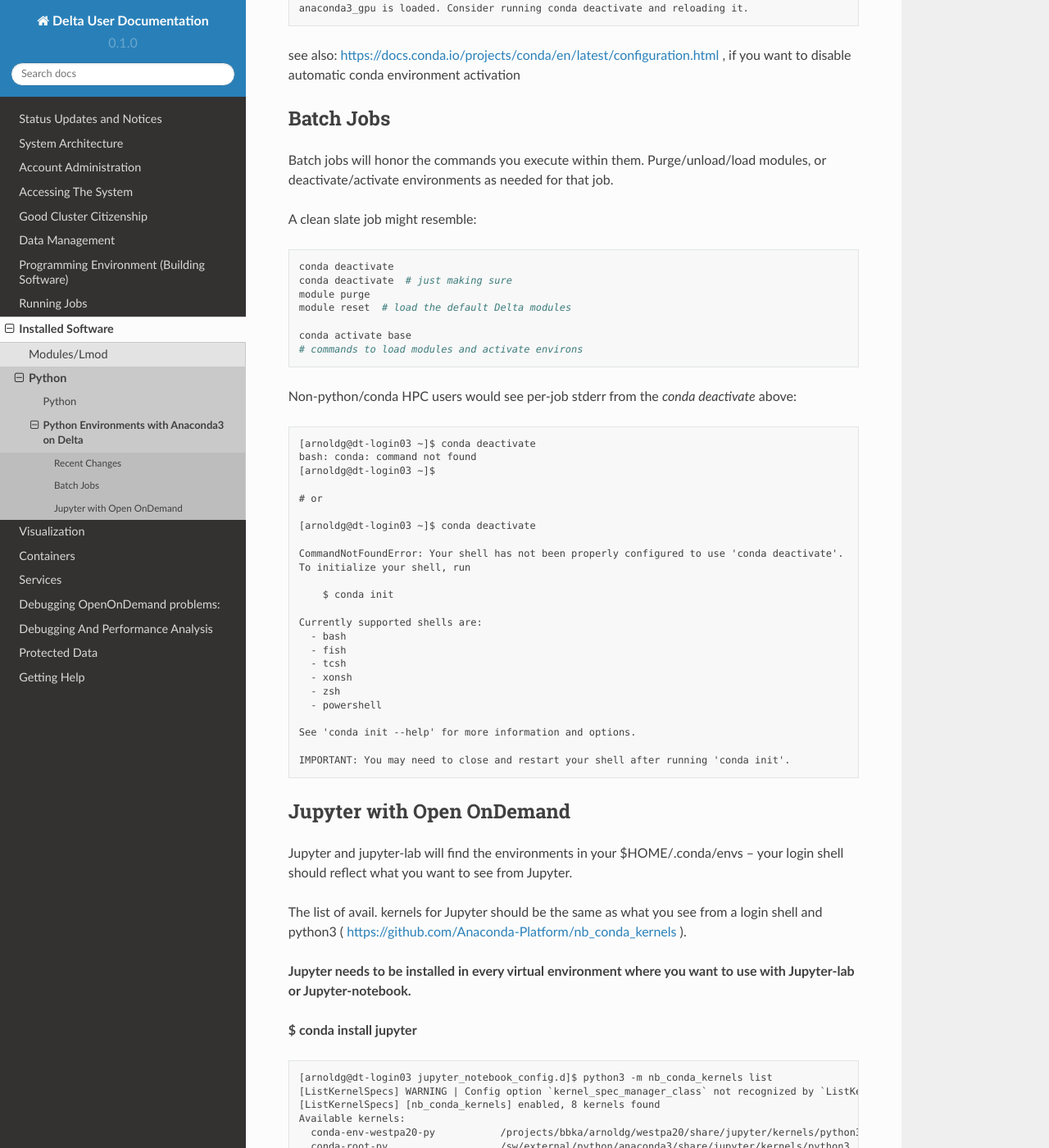
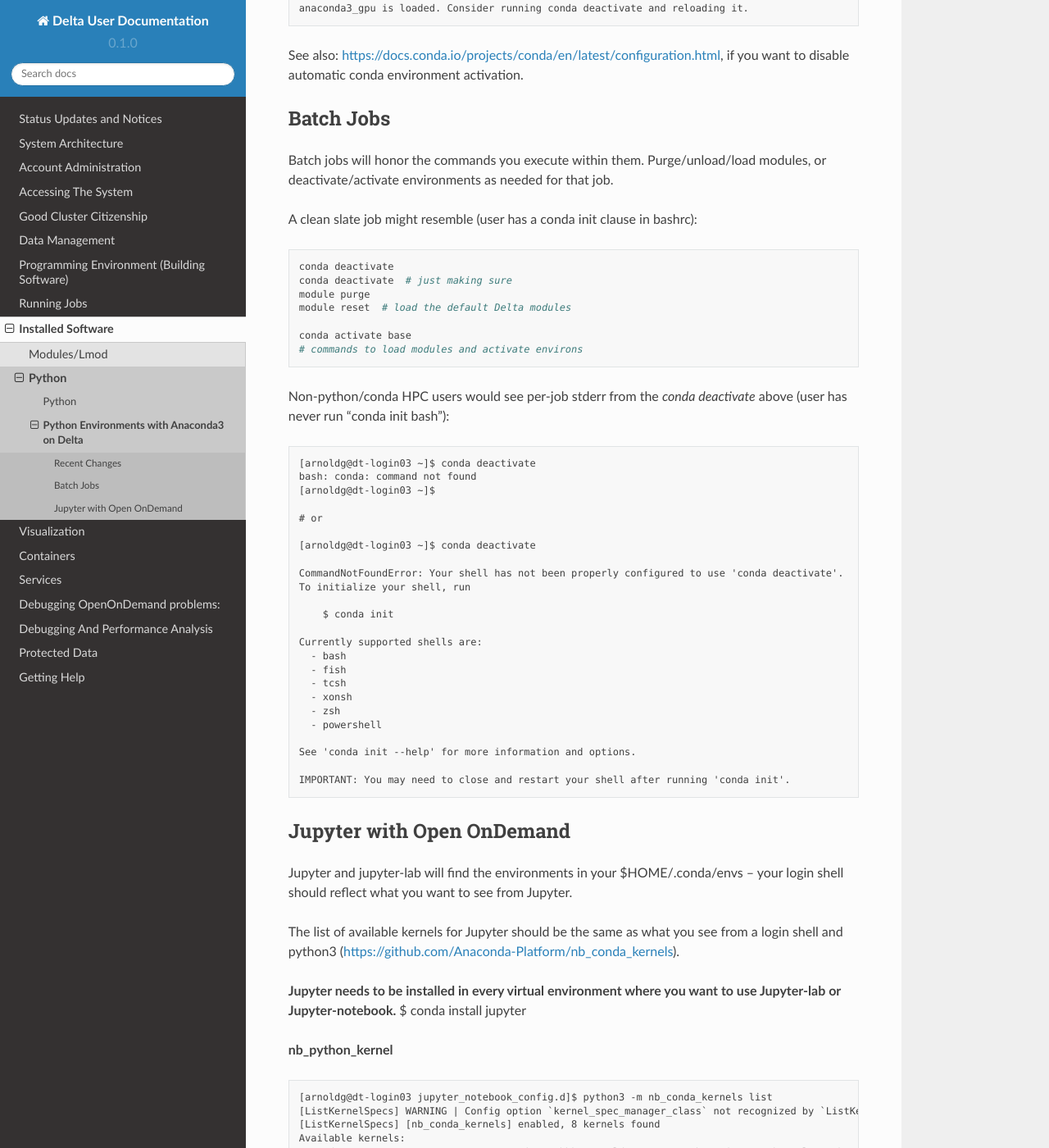
Before and after one commit to ncsa/Delta_doc, a Sphinx documentation site: the page built from docs/source/software/python_env/index.rst, in a window 1280 px wide and 1400 px high, scrolled down 376 px. Shown: the whole window at 82% size. Built offline with Sphinx 7.4.7 and the Read the Docs theme 2.0.0, drawn with Linux system fonts in a browser that asks for light colours; pages that are not in the unit, such as notebooks, are missing from menus; some of the changed text lies outside the part shown.

Commit message:
Update index.rst editorial and syntax changes
editorial and syntax change throughout the page.

```diff
--- a/docs/source/software/python_env/index.rst
+++ b/docs/source/software/python_env/index.rst
@@ -4,32 +4,26 @@ Python Environments with Anaconda3 on Delta
 Recent Changes
 ---------------
 
-To address a problem with ``PATH`` ordering when using anaconda3
-modules, a warning in the module was put in place to caution loading an
-anaconda3 module while in a virtual environment, or if ``conda init``
-has been used to modify one's environment.
+To address a problem with ``PATH`` ordering when using anaconda3 modules, a warning in the module was put in place to caution loading an anaconda3 module while in a virtual environment, or if ``conda init`` has been used to modify one's environment.
 
-::
+.. code-block::
 
    (base) [arnoldg@dt-login03 ~]$ module load anaconda3_gpu
    A conda environment has been detected CONDA_PREFIX=
    /sw/external/python/anaconda3
    anaconda3_gpu is loaded. Consider running conda deactivate and reloading it.
 
-see also:
-https://docs.conda.io/projects/conda/en/latest/configuration.html , if
-you want to disable automatic conda environment activation
+See also: https://docs.conda.io/projects/conda/en/latest/configuration.html, if you want to disable automatic conda environment activation.
 
 Batch Jobs
 ---------------
 
 Batch jobs will honor the commands you execute within them.
-Purge/unload/load modules, or deactivate/activate environments as needed
-for that job.
+Purge/unload/load modules, or deactivate/activate environments as needed for that job.
 
-A clean slate job might resemble:
+A clean slate job might resemble (user has a conda init clause in bashrc):
 
-::
+.. code-block::
 
    conda deactivate
    conda deactivate  # just making sure
@@ -39,10 +33,9 @@ A clean slate job might resemble:
    conda activate base
    # commands to load modules and activate environs
 
-Non-python/conda HPC users would see per-job stderr from the *conda
-deactivate* above:
+Non-python/conda HPC users would see per-job stderr from the *conda deactivate* above (user has never run "conda init bash"):
 
-::
+.. code-block::
 
    [arnoldg@dt-login03 ~]$ conda deactivate
    bash: conda: command not found
@@ -72,20 +65,17 @@ deactivate* above:
 Jupyter with Open OnDemand
 ----------------------------------
 
-Jupyter and jupyter-lab will find the environments in your
-$HOME/.conda/envs -- your login shell should reflect what you want to
-see from Jupyter.
+Jupyter and jupyter-lab will find the environments in your $HOME/.conda/envs -- your login shell should reflect what you want to see from Jupyter.
 
-The list of avail. kernels for Jupyter should be the same as what you
-see from a login shell and python3 (
-https://github.com/Anaconda-Platform/nb_conda_kernels ).
+The list of available kernels for Jupyter should be the same as what you see from a login shell and python3 (https://github.com/Anaconda-Platform/nb_conda_kernels).
 
-**Jupyter needs to be installed in every virtual environment where you
-want to use with Jupyter-lab or Jupyter-notebook.**
+**Jupyter needs to be installed in every virtual environment where you want to use Jupyter-lab or Jupyter-notebook.**
+$ conda install jupyter
 
-**$ conda install jupyter**
 
-::
+**nb_python_kernel**
+
+.. code-block::
 
    [arnoldg@dt-login03 jupyter_notebook_config.d]$ python3 -m nb_conda_kernels list
    [ListKernelSpecs] WARNING | Config option `kernel_spec_manager_class` not recognized by `ListKernelSpecs`.
@@ -101,13 +91,14 @@ want to use with Jupyter-lab or Jupyter-notebook.**
      conda-env-.conda-mynewenv-py    /u/arnoldg/.conda/envs/mynewenv/share/jupyter/kernels/python3
      python3                         /sw/external/python/anaconda3_gpu/share/jupyter/kernels/python3
 
-For debugging purposes, try jupyter-lab from a terminal:
-~~~~~~~~~~~~~~~~~~~~~~~~~~~~~~~~~~~~~~~~~~~~~~~~~~~~~~~~~~~~~~
+Debugging
+~~~~~~~~~~~
 
-Of interest are the Searching path at the beginning, and the
-nb_conda_kernels outputs.
+For debugging,try jupyter-lab from a terminal:
 
-::
+Of interest are the Searching path at the beginning, and the nb_conda_kernels outputs.
+
+.. code-block::
 
    [arnoldg@dt-login03 jupyter_notebook_config.d]$ jupyter-lab --log-level=0
    [D 2023-02-20 12:48:50.533 ServerApp] Searching ['/u/arnoldg/.jupyter', '/u/arnoldg/.local/etc/jupyter', '/sw/external/python/anaconda3/etc/jupyter',
@@ -210,8 +201,3 @@ nb_conda_kernels outputs.
    /usr/bin/xdg-open: line 862: lynx: command not found
    /usr/bin/xdg-open: line 862: w3m: command not found
    xdg-open: no method available for opening 'file:///u/arnoldg/.local/share/jupyter/runtime/jpserver-1287615-open.html'
-
-
-|
-
-|
```
